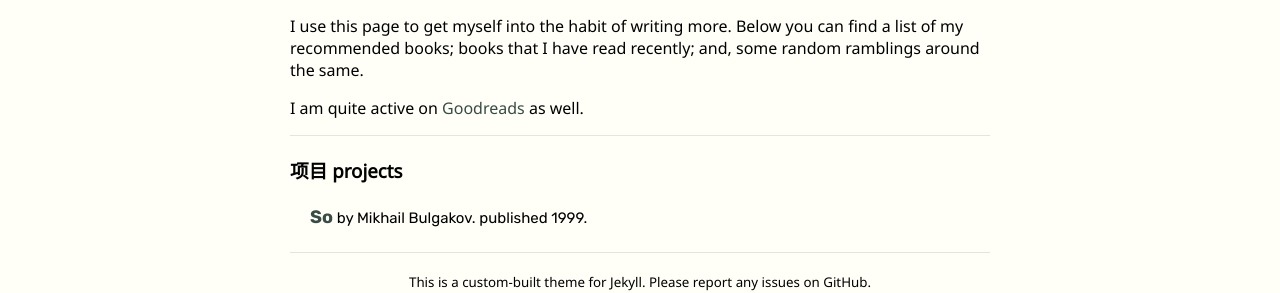
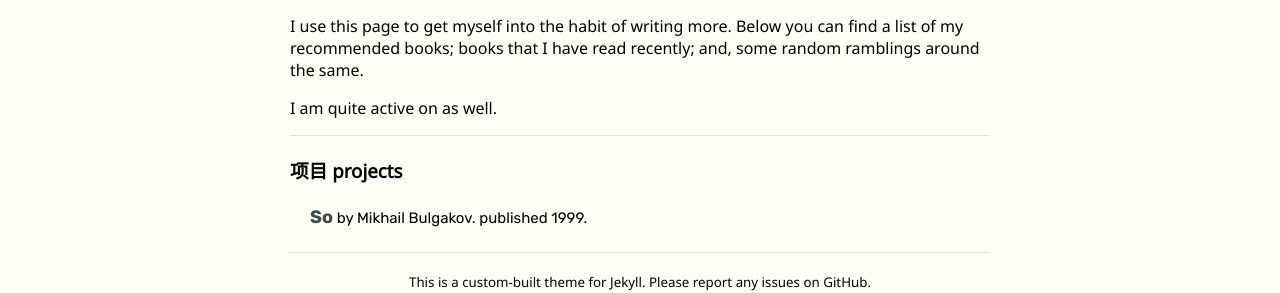
Before and after one commit to YiPianYe/ankitsultana, a Jekyll site: the page built from projects.md, in a window 1280 px wide. Shown: the part 228-521 px from the top of the page. Built offline with Jekyll 4.4.1, drawn with Linux system fonts in a browser that asks for light colours; our own code applies the rules of GitHub Pages for plain Markdown files.

Commit message:
Update projects.md

```diff
--- a/projects.md
+++ b/projects.md
@@ -11,8 +11,7 @@ I use this page to get myself into the habit of writing more. Below you can find
 a list of my recommended books; books that I have read recently; and, some
 random ramblings around the same.
 
-I am quite active on [Goodreads](https://www.goodreads.com/user/show/33989424-ankit-sultana)
-as well.
+I am quite active on as well.
 
 ---
 
```
